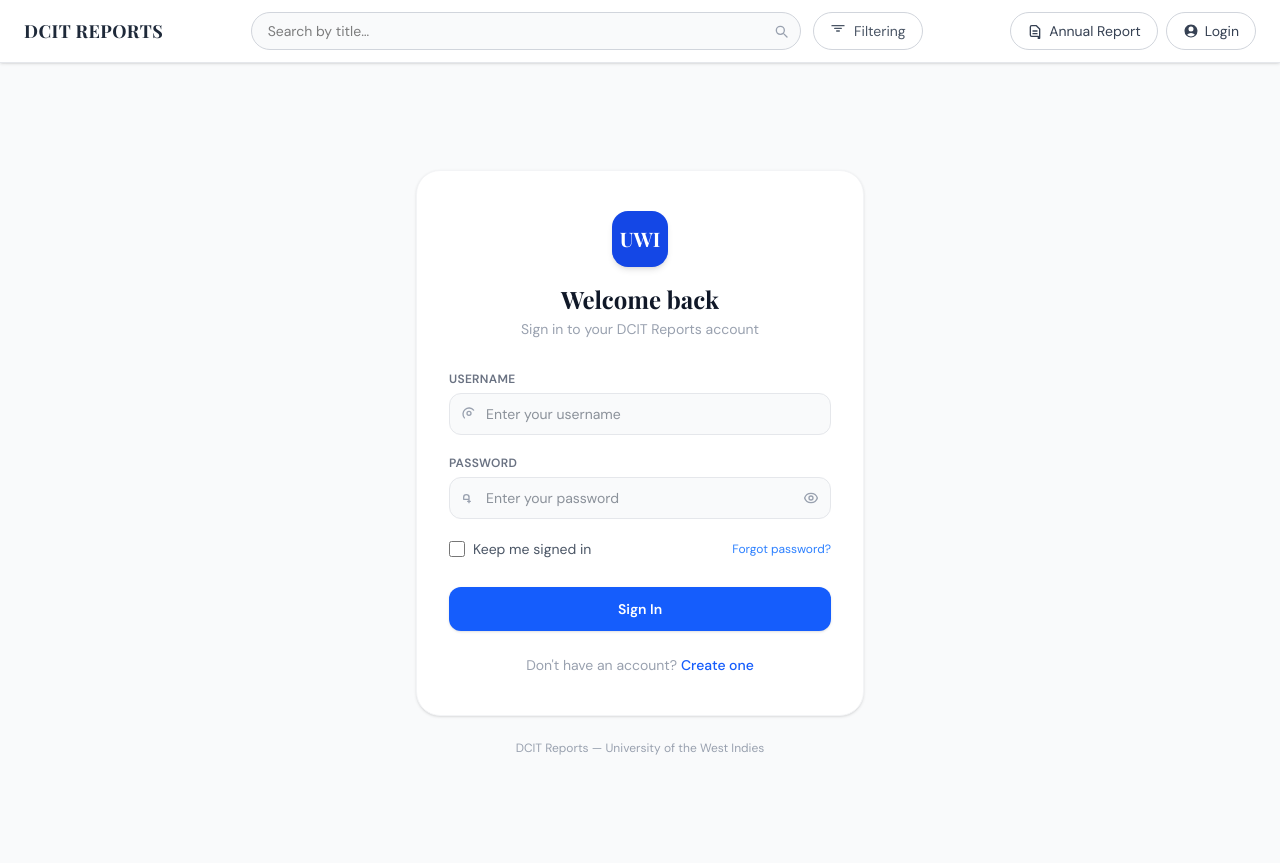
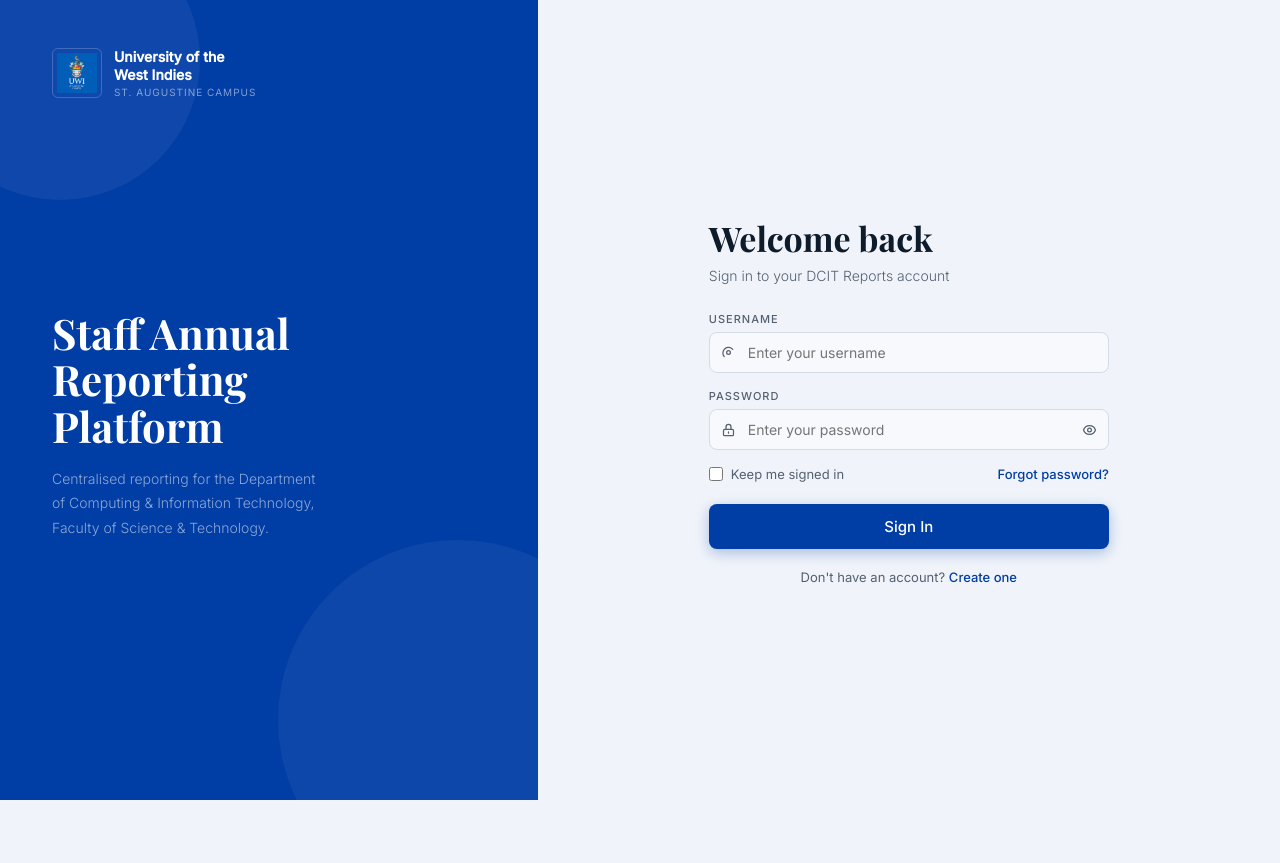
Before and after one commit to Staff-Annual-Reporting-Project-Group/Company8-SAR-Platform, a Django app: page /users/login/ in a window 1280 px wide. After the commit the page ends 800 px from the top, so only its background shows below. Run offline with Django 5.2, Linux system fonts and the light colour scheme.

Commit message:
Added css design to login page

```diff
--- a/Annual_Reporting_Platform/users/templates/users/login.html
+++ b/Annual_Reporting_Platform/users/templates/users/login.html
@@ -1,111 +1,434 @@
-{% extends 'base.html' %}
-{%block body %}
-<div class="min-h-screen flex items-center justify-center bg-gray-50 px-4 py-12">
-  <div class="w-full max-w-md">
+{% load static %}
+<!DOCTYPE html>
+<html lang="en">
 
-    <!-- Card -->
-    <div class="bg-white rounded-3xl shadow-sm border border-gray-100 px-8 py-10">
+<head>
+  <meta charset="UTF-8"/>
+  <meta name="viewport" content="width=device-width, initial-scale=1.0"/>
+  <title>Sign In — DCIT Reports</title>
+  <link href="https://fonts.googleapis.com/css2?family=Playfair+Display:wght@700&family=Inter:wght@300;400;500&display=swap" rel="stylesheet"/>
+  <style>
 
-      <!-- Logo mark -->
-      <div class="flex flex-col items-center mb-8">
-        <div class="w-14 h-14 rounded-2xl bg-blue-700 flex items-center justify-center mb-4 shadow-md">
-          <span class="font-display text-white font-bold text-xl">UWI</span>
-        </div>
-        <h1 class="font-display text-2xl font-bold text-gray-900">Welcome back</h1>
-        <p class="text-sm text-gray-400 mt-1">Sign in to your DCIT Reports account</p>
+
+    * { box-sizing: border-box; margin: 0; padding: 0; }
+
+    /* colour variables */
+    :root {
+      --blue:       #003DA5;
+      --blue-dark:  #002B78;
+      --blue-glow:  rgba(0, 61, 165, 0.12);
+      --text:       #0D1B2A;
+      --muted:      #556070;
+      --border:     #D4DCE8;
+      --input-bg:   #F7F9FC;
+      --bg:         #F0F4FA;
+      --red:        #C0392B;
+      --white:      #ffffff;
+    }
+
+    body {
+      min-height: 100vh;
+      display: flex;
+      font-family: 'Inter', sans-serif;
+      background: var(--bg);
+    }
+
+
+    /* left-panel */
+    .left {
+      width: 42%;
+      background: var(--blue);
+      display: flex;
+      flex-direction: column;
+      /*justify-content: flex-start; /* stack from top */
+      /*gap: 40px;*/
+      padding: 48px 52px;
+      position: relative;
+      overflow: hidden;
+    }
+
+    /* left-circles */
+    .left::before {
+      content: '';
+      position: absolute;
+      top: -80px; left: -80px;
+      width: 280px; height: 280px;
+      border-radius: 50%;
+      background: rgba(255,255,255,0.06);
+    }
+    .left::after {
+      content: '';
+      position: absolute;
+      bottom: -100px; right: -100px;
+      width: 360px; height: 360px;
+      border-radius: 50%;
+      background: rgba(255,255,255,0.05);
+    }
+
+    /* logo-row */
+    .brand {
+      display: flex;
+      align-items: center;
+      gap: 12px;
+      z-index: 1;
+    }
+    /*
+    .brand img {
+      width: 50px; height: 50px;
+      object-fit: contain;
+      /*background: white;
+      border-radius: 8px;
+      padding: 4px;
+    }*/
+
+    .brand img {
+      width: 50px;
+      height: 50px;
+      object-fit: contain;
+      border: 1px solid rgba(255,255,255,0.2);
+      border-radius: 6px;
+      padding: 4px;
+    }
+    .brand-name {
+      font-size: 14px;
+      font-weight: 600;
+      color: white;
+      line-height: 1.3;
+    }
+    .brand-sub {
+      font-size: 10px;
+      color: rgba(255,255,255,0.5);
+      text-transform: uppercase;
+      letter-spacing: 1px;
+      margin-top: 2px;
+    }
+
+    /* main heading block */
+    .left-body {
+      z-index: 1;
+      margin-top: auto;
+      margin-bottom: auto;
+    }
+
+    /*
+    .left-divider {
+      width: 36px; height: 2px;
+      background: rgba(255,255,255,0.4);
+      margin-bottom: 24px;
+    }
+    */
+
+    .left-body h1 {
+      font-family: 'Playfair Display', serif;
+      font-size: 42px;
+      color: white;
+      line-height: 1.1;
+      margin-bottom: 18px;
+    }
+
+    .left-body p {
+      font-size: 14px;
+      color: rgba(255,255,255,0.55);
+      line-height: 1.75;
+      font-weight: 300;
+      max-width: 270px;
+    }
+    /*end left*/
+
+    /* right-panel: login section */
+    .right {
+      flex: 1;
+      display: flex;
+      align-items: center;
+      justify-content: center;
+      padding: 48px 40px;
+    }
+
+    .card {
+      width: 100%;
+      max-width: 400px;
+    }
+
+    .card-head {
+      margin-bottom: 28px;
+    }
+    .card-head h2 {
+      font-family: 'Playfair Display', serif;
+      font-size: 34px;
+      color: var(--text);
+      margin-bottom: 6px;
+    }
+    .card-head p {
+      font-size: 14px;
+      color: var(--muted);
+      font-weight: 300;
+    }
+
+
+    /* alerts */
+    .alert {
+      padding: 10px 14px;
+      border-radius: 8px;
+      font-size: 13px;
+      margin-bottom: 16px;
+      border: 1px solid transparent;
+    }
+    .alert-error   { background: #FEF2F2; color: var(--red);  border-color: #FECACA; }
+    .alert-success { background: #EFF6FF; color: var(--blue); border-color: #BFDBFE; }
+
+
+    /* form fields */
+    .form-group { margin-bottom: 16px; }
+
+    .form-label {
+      display: block;
+      font-size: 11px;
+      font-weight: 500;
+      text-transform: uppercase;
+      letter-spacing: 1px;
+      color: var(--muted);
+      margin-bottom: 6px;
+    }
+
+    .input-wrap { position: relative; }
+
+    /* input icons */
+    .input-icon {
+      position: absolute;
+      left: 12px; top: 50%;
+      transform: translateY(-50%);
+      color: var(--muted);
+      display: flex;
+      align-items: center;
+      pointer-events: none;
+    }
+
+    input[type="text"],
+    input[type="password"] {
+      width: 100%;
+      padding: 11px 12px 11px 38px;
+      border: 1.5px solid var(--border);
+      border-radius: 8px;
+      background: var(--input-bg);
+      font-size: 14px;
+      font-family: 'Inter', sans-serif;
+      color: var(--text);
+      outline: none;
+      transition: border-color 0.2s, box-shadow 0.2s;
+    }
+    input:focus {
+      border-color: var(--blue);
+      box-shadow: 0 0 0 3px var(--blue-glow);
+      background: white;
+    }
+
+    /* hide password icon */
+    .toggle-pw {
+      position: absolute;
+      right: 12px; top: 50%;
+      transform: translateY(-50%);
+      background: none;
+      border: none;
+      cursor: pointer;
+      color: var(--muted);
+      display: flex;
+      align-items: center;
+      transition: color 0.2s;
+    }
+    .toggle-pw:hover { color: var(--blue); }
+
+
+    /* remember me + forgot */
+    .form-row {
+      display: flex;
+      align-items: center;
+      justify-content: space-between;
+      margin-bottom: 22px;
+    }
+
+    .check-label {
+      display: flex;
+      align-items: center;
+      gap: 8px;
+      font-size: 13px;
+      color: var(--muted);
+      cursor: pointer;
+    }
+    .check-label input[type="checkbox"] {
+      width: 14px; height: 14px;
+      accent-color: var(--blue);
+      cursor: pointer;
+    }
+
+    .forgot {
+      font-size: 13px;
+      font-weight: 500;
+      color: var(--blue);
+      text-decoration: none;
+    }
+    .forgot:hover { text-decoration: underline; }
+
+
+    /* button- sign in */
+    .btn-signin {
+      width: 100%;
+      padding: 13px;
+      background: var(--blue);
+      color: white;
+      border: none;
+      border-radius: 8px;
+      font-size: 15px;
+      font-weight: 500;
+      font-family: 'Inter', sans-serif;
+      cursor: pointer;
+      transition: background 0.2s, transform 0.15s;
+      box-shadow: 0 4px 14px rgba(0,61,165,0.3);
+    }
+    .btn-signin:hover  { background: var(--blue-dark); transform: translateY(-1px); }
+    .btn-signin:active { transform: translateY(0); }
+
+    .card-foot {
+      text-align: center;
+      font-size: 13px;
+      color: var(--muted);
+      margin-top: 20px;
+    }
+    .card-foot a {
+      color: var(--blue);
+      font-weight: 500;
+      text-decoration: none;
+    }
+    .card-foot a:hover { text-decoration: underline; }
+
+    /* mobile settings/scaling settings - hide left panel*/
+    @media (max-width: 768px) {
+      .left  { display: none; }
+      .right { padding: 32px 20px; }
+    }
+
+  </style>
+</head>
+
+<!-- html -->
+<body>
+
+  <!-- left-panel -->
+  <div class="left">
+
+    <!-- Logo + university name -->
+    <div class="brand">
+      <img src="{% static 'images/login_images/uwi.jpg' %}" alt="UWI"/>
+      <div>
+        <div class="brand-name">University of the<br/>West Indies</div>
+        <div class="brand-sub">St. Augustine Campus</div>
+      </div>
+    </div>
+
+    <!-- heading-description -->
+    <div class="left-body">
+      <!--<div class="left-divider"></div>-->
+      <h1>Staff Annual<br/>Reporting<br/>Platform</h1>
+      <p>Centralised reporting for the Department of Computing &amp; Information Technology, Faculty of Science &amp; Technology.</p>
+    </div>
+
+  </div>
+
+
+  <!-- right-login form -->
+  <div class="right">
+    <div class="card">
+
+      <div class="card-head">
+        <h2>Welcome back</h2>
+        <p>Sign in to your DCIT Reports account</p>
       </div>
 
-      <!-- Form -->
-      <form action="{%url 'users:login'%}" class="space-y-5" method="POST">
+
+      <!-- django error message -->
+      {% if messages %}
+        {% for message in messages %}
+          <div class="alert alert-{{ message.tags }}">{{ message }}</div>
+        {% endfor %}
+      {% endif %}
+
+
+      <!--login form -->
+      <form method="POST" action="{% url 'users:login' %}" novalidate>
         {% csrf_token %}
-        <!-- Username -->
-        <div>
-          <label for="id_username" class="block text-xs font-semibold text-gray-500 uppercase tracking-wide mb-1.5">
-            Username
-          </label>
-          <div class="relative">
-            <span class="absolute left-3 top-1/2 -translate-y-1/2 text-gray-400">
-              <svg xmlns="http://www.w3.org/2000/svg" class="h-4 w-4" fill="none" viewBox="0 0 24 24" stroke="currentColor">
-                <path stroke-linecap="round" stroke-linejoin="round" stroke-width="2" d="M5.121 17.804A9 9 0 1118.88 6.196M15 11a3 3 0 11-6 0 3 3 0 016 0z"/>
+
+        <!-- username (needs feedback on email)-->
+        <div class="form-group">
+          <label class="form-label" for="id_username">Username</label>
+          <div class="input-wrap">
+            <span class="input-icon">
+              <svg width="15" height="15" fill="none" stroke="currentColor" stroke-width="2" viewBox="0 0 24 24">
+                <path stroke-linecap="round" stroke-linejoin="round" d="M5.121 17.804A9 9 0 1118.88 6.196M15 11a3 3 0 11-6 0 3 3 0 016 0z"/>
               </svg>
             </span>
             <input type="text" name="username" id="id_username"
-              placeholder="Enter your username" autocomplete="username"
-              class="w-full rounded-xl border border-gray-200 bg-gray-50 pl-9 pr-4 py-2.5 text-sm text-gray-800 focus:outline-none focus:ring-2 focus:ring-blue-200 focus:border-blue-400 transition"
-            />
+              placeholder="Enter your username" autocomplete="username"/>
           </div>
         </div>
 
-        <!-- Password -->
-        <div>
-          <div class="flex items-center justify-between mb-1.5">
-            <label for="id_password" class="block text-xs font-semibold text-gray-500 uppercase tracking-wide">
-              Password
-            </label>
-          </div>
-          <div class="relative">
-            <span class="absolute left-3 top-1/2 -translate-y-1/2 text-gray-400">
-              <svg xmlns="http://www.w3.org/2000/svg" class="h-4 w-4" fill="none" viewBox="0 0 24 24" stroke="currentColor">
-                <path stroke-linecap="round" stroke-linejoin="round" stroke-width="2" d="M12 15v2m0 0v2m0-2h2m-2 0H10m2-6a4 4 0 10-8 0v3h8V9z"/>
+        <!-- password (simple- needs rules)-->
+        <div class="form-group">
+          <label class="form-label" for="id_password">Password</label>
+          <div class="input-wrap">
+            <span class="input-icon">
+              <svg width="15" height="15" fill="none" stroke="currentColor" stroke-width="2" viewBox="0 0 24 24">
+                <path stroke-linecap="round" stroke-linejoin="round" d="M12 15v2m-6 4h12a2 2 0 002-2v-6a2 2 0 00-2-2H6a2 2 0 00-2 2v6a2 2 0 002 2zm10-10V7a4 4 0 00-8 0v4h8z"/>
               </svg>
             </span>
             <input type="password" name="password" id="id_password"
-              placeholder="Enter your password" autocomplete="current-password"
-              class="w-full rounded-xl border border-gray-200 bg-gray-50 pl-9 pr-10 py-2.5 text-sm text-gray-800 focus:outline-none focus:ring-2 focus:ring-blue-200 focus:border-blue-400 transition"
-            />
-            <button type="button" id="toggle-password"
-              class="absolute right-3 top-1/2 -translate-y-1/2 text-gray-400 hover:text-gray-600 transition"
-              aria-label="Toggle password visibility">
-              <svg id="eye-icon" xmlns="http://www.w3.org/2000/svg" class="h-4 w-4" fill="none" viewBox="0 0 24 24" stroke="currentColor">
-                <path stroke-linecap="round" stroke-linejoin="round" stroke-width="2" d="M15 12a3 3 0 11-6 0 3 3 0 016 0M2.458 12C3.732 7.943 7.523 5 12 5c4.478 0 8.268 2.943 9.542 7-1.274 4.057-5.064 7-9.542 7-4.477 0-8.268-2.943-9.542-7z"/>
+              placeholder="Enter your password" autocomplete="current-password"/>
+            <button type="button" class="toggle-pw" id="togglePw" aria-label="Show/hide password">
+              <svg id="eyeIcon" width="15" height="15" fill="none" stroke="currentColor" stroke-width="2" viewBox="0 0 24 24">
+                <path stroke-linecap="round" stroke-linejoin="round" d="M15 12a3 3 0 11-6 0 3 3 0 016 0M2.458 12C3.732 7.943 7.523 5 12 5c4.478 0 8.268 2.943 9.542 7-1.274 4.057-5.064 7-9.542 7-4.477 0-8.268-2.943-9.542-7z"/>
               </svg>
             </button>
           </div>
         </div>
 
-        <!-- Remember me + Forgot password -->
-        <div class="flex items-center justify-between">
-          <div class="flex items-center gap-2">
-            <input type="checkbox" name="remember_me" id="id_remember_me"
-              class="h-4 w-4 rounded border-gray-300 text-blue-600 focus:ring-blue-200 cursor-pointer"/>
-            <label for="id_remember_me" class="text-sm text-gray-600 cursor-pointer select-none">Keep me signed in</label>
-          </div>
-          <a href="#" class="text-xs text-blue-500 hover:underline">Forgot password?</a>
+
+        <!-- remember me + forgot (still needs functionality) -->
+        <div class="form-row">
+          <label class="check-label">
+            <input type="checkbox" name="remember_me" id="id_remember_me"/>
+            Keep me signed in
+          </label>
+          <a href="#" class="forgot">Forgot password?</a>
         </div>
 
-        <!-- Submit -->
-        <button type="submit"
-          class="w-full rounded-xl bg-blue-600 hover:bg-blue-700 active:bg-blue-800 text-white font-semibold text-sm py-3 transition shadow-sm mt-2">
-          Sign In
-        </button>
+
+        <!-- button- sign in -->
+        <button type="submit" class="btn-signin">Sign In</button>
 
       </form>
 
-      <!-- Link to register -->
-      <p class="text-center text-sm text-gray-400 mt-6">
-        Don't have an account?
-        <a href="register.html" class="text-blue-600 font-medium hover:underline">Create one</a>
-      </p>
+      <!-- button- create account -->
+      <div class="card-foot">
+        Don't have an account? <a href="register.html">Create one</a>
+      </div>
 
     </div>
+  </div>
 
-    <p class="text-center text-xs text-gray-400 mt-6">
-      DCIT Reports &mdash; University of the West Indies
-    </p>
 
-  </div>
-</div>
+  <!-- hide password toggle -->
+  <script>
+    const togglePw  = document.getElementById('togglePw');
+    const pwField   = document.getElementById('id_password');
+    const eyeIcon   = document.getElementById('eyeIcon');
 
-<script>
-  const toggle = document.getElementById('toggle-password');
-  const pwField = document.getElementById('id_password');
-  const eyeIcon = document.getElementById('eye-icon');
-  const eyeOpen  = `<path stroke-linecap="round" stroke-linejoin="round" stroke-width="2" d="M15 12a3 3 0 11-6 0 3 3 0 016 0M2.458 12C3.732 7.943 7.523 5 12 5c4.478 0 8.268 2.943 9.542 7-1.274 4.057-5.064 7-9.542 7-4.477 0-8.268-2.943-9.542-7z"/>`;
-  const eyeClosed = `<path stroke-linecap="round" stroke-linejoin="round" stroke-width="2" d="M13.875 18.825A10.05 10.05 0 0112 19c-4.478 0-8.268-2.943-9.542-7a9.97 9.97 0 012.038-3.546M9.88 9.88a3 3 0 104.243 4.243M3 3l18 18"/>`;
-  toggle.addEventListener('click', () => {
-    const isPassword = pwField.type === 'password';
-    pwField.type = isPassword ? 'text' : 'password';
-    eyeIcon.innerHTML = isPassword ? eyeClosed : eyeOpen;
-  });
-</script>
-{% endblock %}
+    const eyeOpen   = `<path stroke-linecap="round" stroke-linejoin="round" d="M15 12a3 3 0 11-6 0 3 3 0 016 0M2.458 12C3.732 7.943 7.523 5 12 5c4.478 0 8.268 2.943 9.542 7-1.274 4.057-5.064 7-9.542 7-4.477 0-8.268-2.943-9.542-7z"/>`;
+    const eyeClosed = `<path stroke-linecap="round" stroke-linejoin="round" d="M13.875 18.825A10.05 10.05 0 0112 19c-4.478 0-8.268-2.943-9.542-7a9.97 9.97 0 012.038-3.546M9.88 9.88a3 3 0 104.243 4.243M3 3l18 18"/>`;
+
+    togglePw.addEventListener('click', () => {
+      const show = pwField.type === 'password';
+      pwField.type = show ? 'text' : 'password';
+      eyeIcon.innerHTML = show ? eyeClosed : eyeOpen;
+    });
+  </script>
+
+</body>
+</html>
```
Also changed, not shown: Annual_Reporting_Platform/static/images/login_images/uwi.jpg (added).
